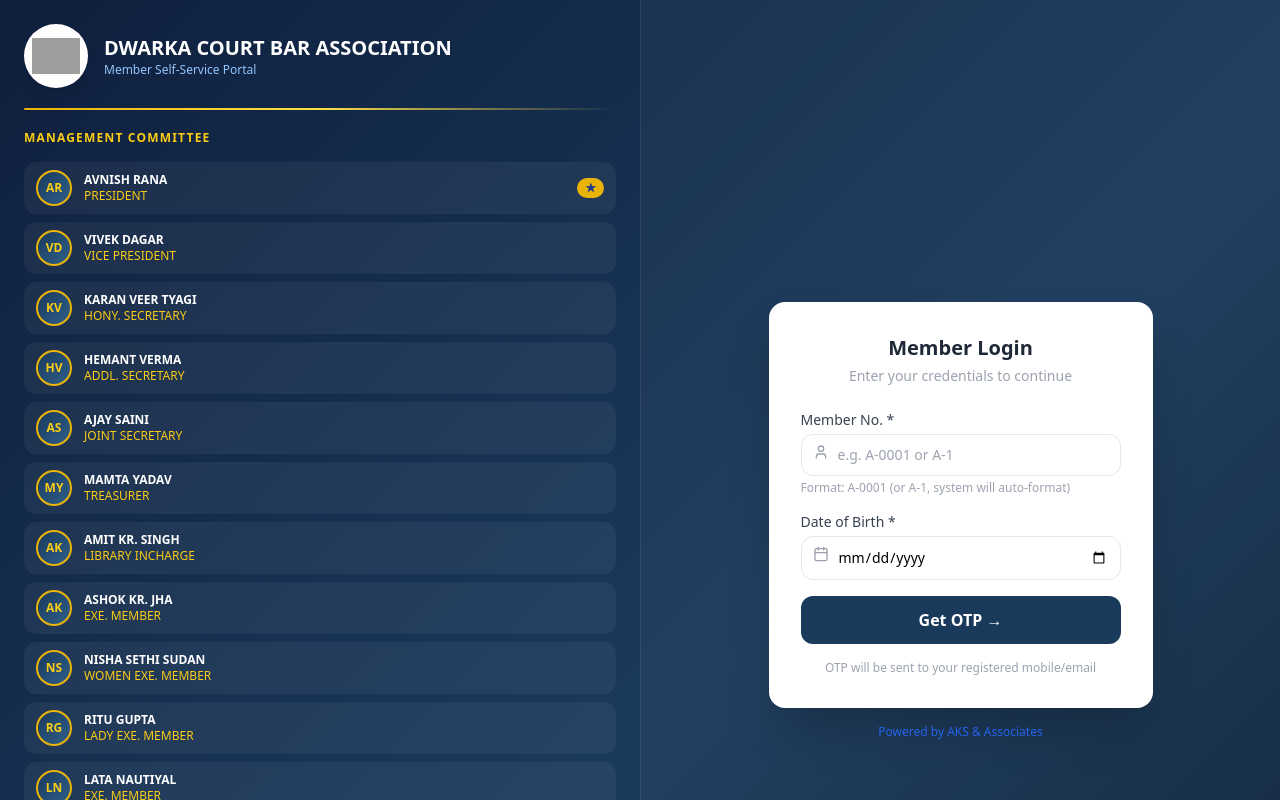
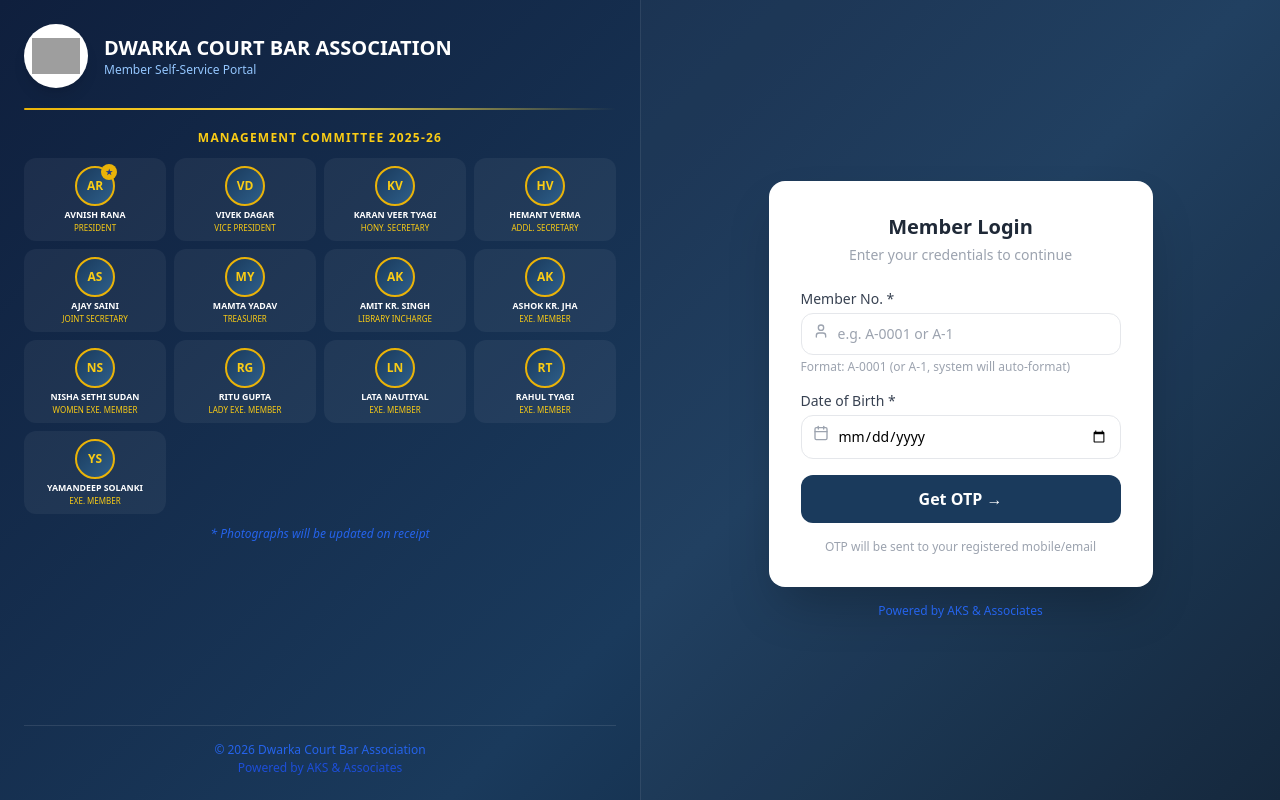
Before and after one commit to arun050775-code/dcba-member, a React (Vite) app: page /login in a window 1280 px wide. Shown: the top 800 px of the page. Built offline with nearby package versions, Linux system fonts and the light colour scheme; grey boxes are pictures that could not be loaded.

Commit message:
Update Login.jsx

```diff
--- a/src/components/Login.jsx
+++ b/src/components/Login.jsx
@@ -111,27 +111,25 @@ export default function Login() {
         <div className="h-0.5 bg-gradient-to-r from-yellow-500 via-yellow-300 to-transparent mb-5 rounded-full" />
 
         {/* Management Committee */}
-        <p className="text-yellow-400 text-xs font-bold uppercase tracking-widest mb-4">Management Committee</p>
+        <p className="text-yellow-400 text-xs font-bold uppercase tracking-widest mb-3 text-center">Management Committee 2025-26</p>
 
-        <div className="space-y-2">
+        <div className="grid grid-cols-4 gap-2">
           {COMMITTEE.map((m, idx) => (
-            <div key={m.name} className="flex items-center gap-3 bg-white/5 rounded-xl px-3 py-2 hover:bg-white/10 transition-colors">
-              <div className="w-9 h-9 rounded-full border-2 border-yellow-500 flex items-center justify-center flex-shrink-0"
+            <div key={m.name} className="flex flex-col items-center text-center bg-white/5 rounded-xl p-2 hover:bg-white/10 transition-colors">
+              <div className="w-10 h-10 rounded-full border-2 border-yellow-500 flex items-center justify-center mb-1 relative"
                 style={{ background: 'linear-gradient(135deg, #1a3a5c, #2e5f8a)' }}>
                 <span className="text-yellow-400 font-bold text-xs">{getInitials(m.name)}</span>
+                {idx === 0 && (
+                  <span className="absolute -top-1 -right-1 bg-yellow-500 text-blue-900 w-4 h-4 rounded-full flex items-center justify-center font-bold" style={{ fontSize: '0.5rem' }}>★</span>
+                )}
               </div>
-              <div className="flex-1 min-w-0">
-                <p className="text-white text-xs font-bold truncate">{m.name}</p>
-                <p className="text-yellow-400 text-xs">{m.designation}</p>
-              </div>
-              {idx === 0 && (
-                <span className="text-xs bg-yellow-500 text-blue-900 px-2 py-0.5 rounded-full font-bold flex-shrink-0">★</span>
-              )}
+              <p className="text-white font-bold leading-tight" style={{ fontSize: '0.55rem' }}>{m.name}</p>
+              <p className="text-yellow-400 leading-tight mt-0.5" style={{ fontSize: '0.5rem' }}>{m.designation}</p>
             </div>
           ))}
         </div>
 
-        <p className="text-blue-600 text-xs mt-4 italic">* Photographs will be updated on receipt</p>
+        <p className="text-blue-600 text-xs mt-3 italic text-center">* Photographs will be updated on receipt</p>
 
         <div className="mt-auto pt-4 border-t border-white/10">
           <p className="text-blue-600 text-xs text-center">© 2026 Dwarka Court Bar Association</p>
```
